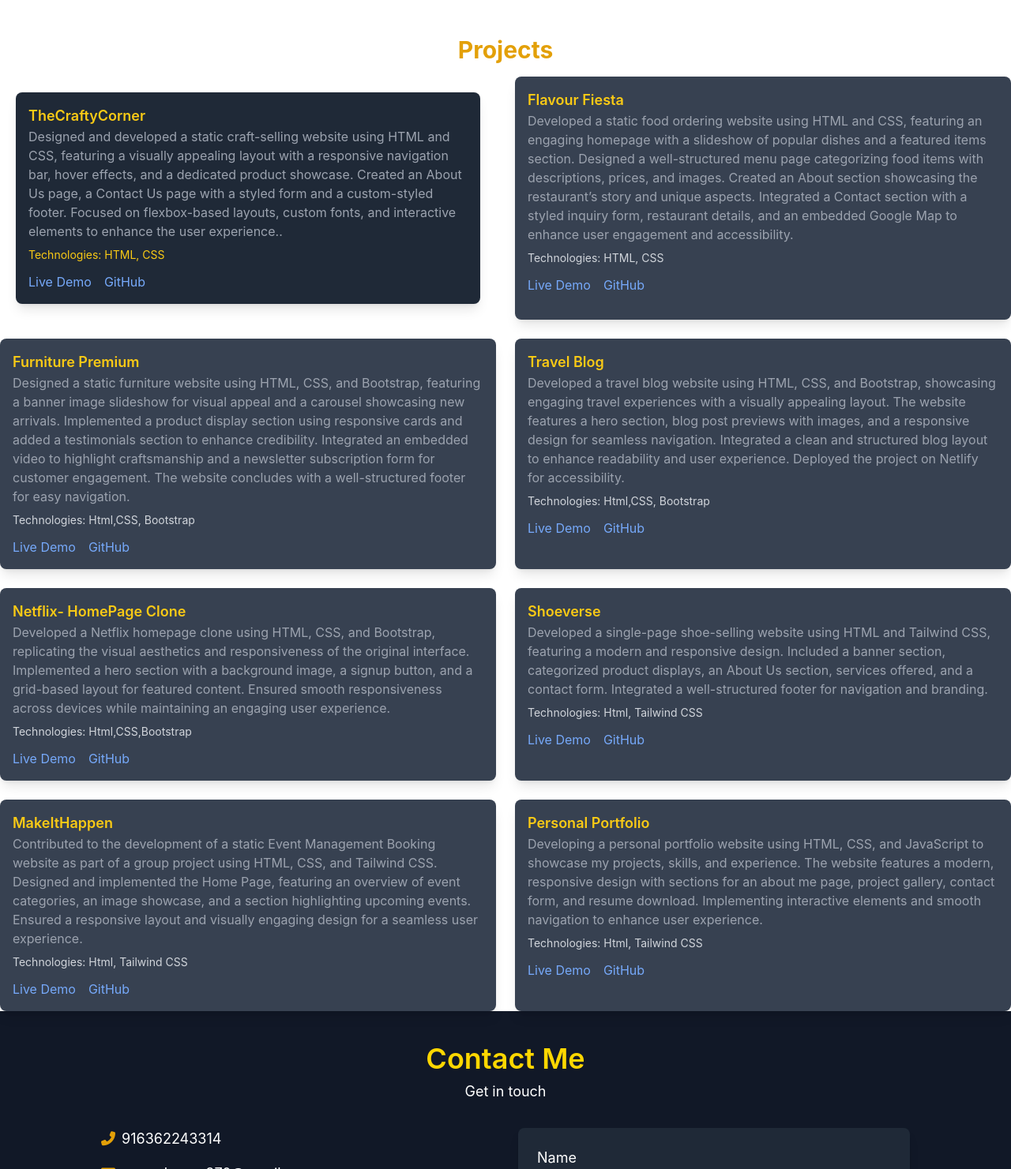
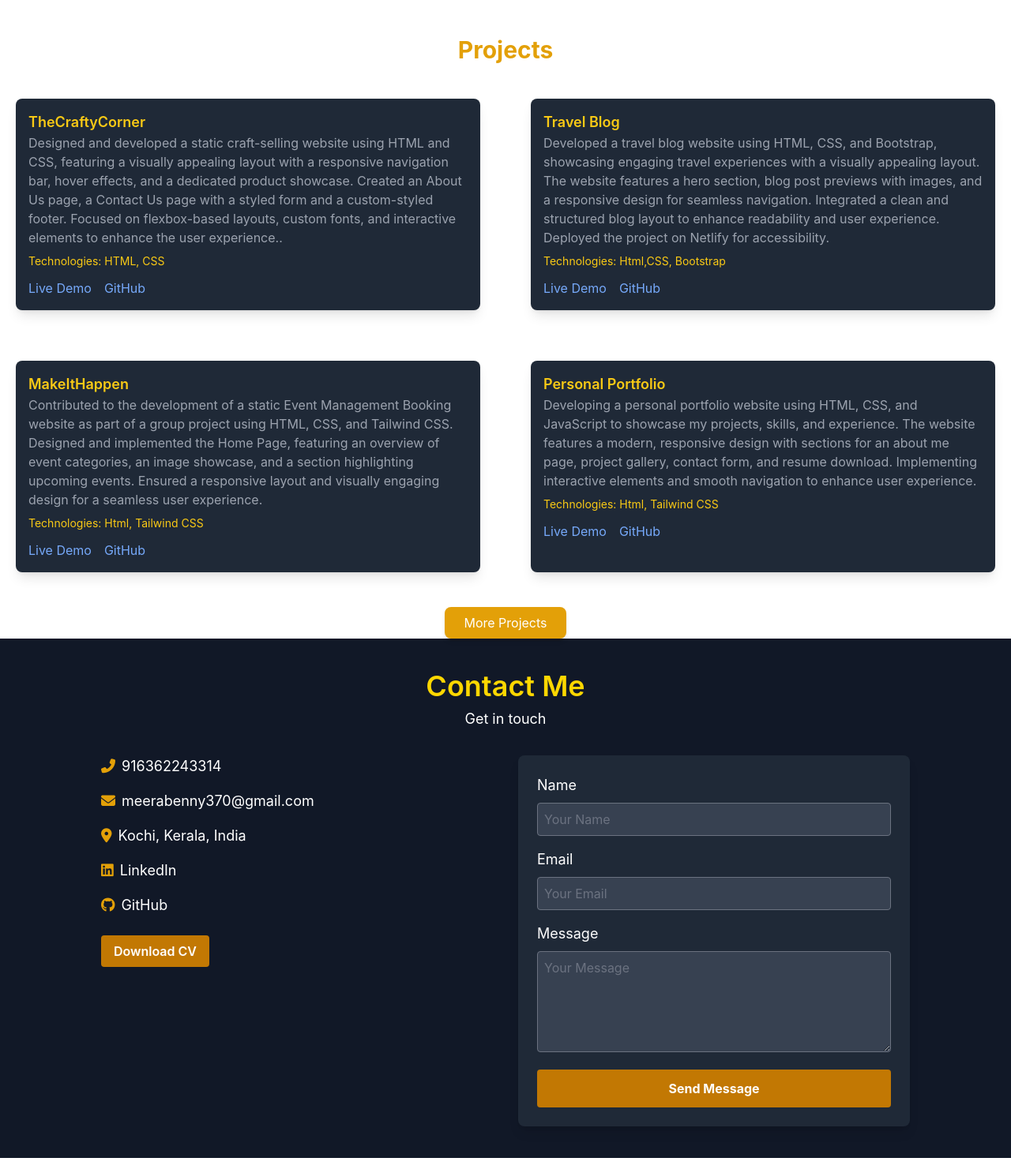
Before and after one commit to meera37/Personal-Portfolio, a plain HTML site: page index.html in a window 1280 px wide. Shown: the part 1769-3250 px from the top of the page at 79% size. Drawn offline with nearby package versions, Linux system fonts and the light colour scheme; a web font is replaced by a local one.

Commit message:
changes made

```diff
--- a/index.html
+++ b/index.html
@@ -185,16 +185,13 @@
         </div>
     </section>
 
-   <!-- project -->
+ <!-- Projects Section -->
 <div id="projects">
-<!-- <div id="projects" class="bg-gray-800 p-6 rounded-2xl shadow-lg hover:shadow-xl transition duration-300 border-l-4 border-yellow-400">
- -->
-   <h2 class="text-yellow-400 text-3xl font-bold mb-4 text-center">Projects</h2>
+    <h2 class="text-yellow-400 text-3xl font-bold mb-6 text-center">Projects</h2>
+
+    <!-- Main Project Grid (Visible) -->
     <div class="grid grid-cols-1 md:grid-cols-2 gap-6">
-            <!-- Project Cards -->
-            <div class="bg-gray-800 m-5 p-4 rounded-lg shadow-lg hover:shadow-2xl hover:scale-105 hover:bg-gray-600 hover:ring-2 hover:ring-yellow-400 hover:text-yellow-400 hover:tracking-wide hover:rotate-1 transition-transform duration-300
-            transition-all duration-300">
-
+        <div class="bg-gray-800 m-5 p-4 rounded-lg shadow-lg hover:shadow-2xl hover:scale-105 hover:ring-2 hover:ring-yellow-400  transition-all duration-300">
             <h3 class="text-lg font-semibold text-yellow-300">TheCraftyCorner</h3>
             <p class="text-gray-400">Designed and developed a static craft-selling website using HTML and CSS, featuring a visually appealing layout with a responsive navigation bar, hover effects, and a dedicated product showcase. Created an About Us page, a Contact Us page with a styled form and a custom-styled footer. Focused on flexbox-based layouts, custom fonts, and interactive elements to enhance the user experience..</p>
                 <p class="text-yellow-300 text-sm mt-2">Technologies: HTML, CSS </p>
@@ -203,64 +200,82 @@
                     <a href="https://meera37.github.io/TheCraftCorner/" target="_blank" class="text-blue-400 hover:underline">GitHub</a>
             </div>
         </div>
-            <div class="bg-gray-700 p-4 rounded-lg shadow-lg hover:shadow-xl transition duration-300">
-                <h3 class="text-lg font-semibold text-yellow-300">Flavour Fiesta</h3>
-                <p class="text-gray-400">Developed a static food ordering website using HTML and CSS, featuring an engaging homepage with a slideshow of popular dishes and a featured items section. Designed a well-structured menu page categorizing food items with descriptions, prices, and images. Created an About section showcasing the restaurant’s story and unique aspects. Integrated a Contact section with a styled inquiry form, restaurant details, and an embedded Google Map to enhance user engagement and accessibility.</p>
-                <p class="text-sm text-gray-300 mt-2">Technologies: HTML, CSS</p>
+
+        <div class="bg-gray-800 m-5 p-4 rounded-lg shadow-lg hover:shadow-2xl hover:scale-105 hover:ring-2 hover:ring-yellow-400 transition-all duration-300">
+            <h3 class="text-lg font-semibold text-yellow-300">Travel Blog</h3>
+            <p class="text-gray-400">Developed a travel blog website using HTML, CSS, and Bootstrap, showcasing engaging travel experiences with a visually appealing layout. The website features a hero section, blog post previews with images, and a responsive design for seamless navigation. Integrated a clean and structured blog layout to enhance readability and user experience. Deployed the project on Netlify for accessibility.</p>
+                <p class="text-sm text-yellow-300 mt-2">Technologies: Html,CSS, Bootstrap</p>
+                <div class="mt-3 flex gap-4">
+                    <a href="https://travelblogbymeera.netlify.app/" target="_blank" class="text-blue-400 hover:underline">Live Demo</a>
+                    <a href="#" class="text-blue-400 hover:underline">GitHub</a>
+            </div>
+        </div>
+
+        <div class="bg-gray-800 m-5 p-4 rounded-lg shadow-lg hover:shadow-2xl hover:scale-105 hover:ring-2 hover:ring-yellow-400 transition-all duration-300">
+            <h3 class="text-lg font-semibold text-yellow-300">MakeItHappen</h3>
+            <p class="text-gray-400">Contributed to the development of a static Event Management Booking website as part of a group project using HTML, CSS, and Tailwind CSS. Designed and implemented the Home Page, featuring an overview of event categories, an image showcase, and a section highlighting upcoming events. Ensured a responsive layout and visually engaging design for a seamless user experience.</p>
+                <p class="text-sm text-yellow-300 mt-2">Technologies:  Html, Tailwind CSS</p>
                 <div class="mt-3 flex gap-4">
                     <a href="#" class="text-blue-400 hover:underline">Live Demo</a>
                     <a href="#" class="text-blue-400 hover:underline">GitHub</a>
             </div>
         </div>
-            <div class="bg-gray-700 p-4 rounded-lg shadow-lg hover:shadow-xl transition duration-300">
-                <h3 class="text-lg font-semibold text-yellow-300">Furniture Premium</h3>
-                <p class="text-gray-400">Designed a static furniture website using HTML, CSS, and Bootstrap, featuring a banner image slideshow for visual appeal and a carousel showcasing new arrivals. Implemented a product display section using responsive cards and added a testimonials section to enhance credibility. Integrated an embedded video to highlight craftsmanship and a newsletter subscription form for customer engagement. The website concludes with a well-structured footer for easy navigation.</p>
-                <p class="text-sm text-gray-300 mt-2">Technologies: Html,CSS, Bootstrap</p>
+
+        <div class="bg-gray-800 m-5 p-4 rounded-lg shadow-lg hover:shadow-2xl hover:scale-105 hover:ring-2 hover:ring-yellow-400 transition-all duration-300">
+            <h3 class="text-lg font-semibold text-yellow-300">Personal Portfolio</h3>
+            <p class="text-gray-400">Developing a personal portfolio website using HTML, CSS, and JavaScript to showcase my projects, skills, and experience. The website features a modern, responsive design with sections for an about me page, project gallery, contact form, and resume download. Implementing interactive elements and smooth navigation to enhance user experience.</p>
+                <p class="text-sm text-yellow-300 mt-2">Technologies:  Html, Tailwind CSS</p>
                 <div class="mt-3 flex gap-4">
                     <a href="#" class="text-blue-400 hover:underline">Live Demo</a>
                     <a href="#" class="text-blue-400 hover:underline">GitHub</a>
             </div>
         </div>
-            <div class="bg-gray-700 p-4 rounded-lg shadow-lg hover:shadow-xl transition duration-300">
-                <h3 class="text-lg font-semibold text-yellow-300">Travel Blog</h3>
-                <p class="text-gray-400">Developed a travel blog website using HTML, CSS, and Bootstrap, showcasing engaging travel experiences with a visually appealing layout. The website features a hero section, blog post previews with images, and a responsive design for seamless navigation. Integrated a clean and structured blog layout to enhance readability and user experience. Deployed the project on Netlify for accessibility.</p>
-                <p class="text-sm text-gray-300 mt-2">Technologies: Html,CSS, Bootstrap</p>
+    </div>
+
+    <!-- Button to Open Modal -->
+    <div class="text-center mt-6">
+        <button onclick="toggleModal()" class="bg-yellow-400 text-white px-6 py-2 rounded-lg shadow-md hover:bg-yellow-500">More Projects</button>
+    </div>
+</div>
+
+<!-- Modal -->
+<div id="projectModal" class="hidden fixed inset-0 bg-black bg-opacity-50 flex justify-center items-center">
+    <div class="bg-gray-800 p-6 rounded-lg shadow-lg w-11/12 md:w-3/5 lg:w-1/2">
+        <button onclick="toggleModal()" class="float-right text-yellow-400 text-xl">&times;</button>
+
+        <!-- Carousel -->
+        <div class="relative w-full overflow-hidden">
+            <div id="carousel" class="flex transition-transform duration-500">
+                <div class="min-w-full p-4 text-white">
+                    <h3 class="text-lg font-semibold text-yellow-300">Flavour Fiesta</h3>
+                    <p class="text-gray-400">Developed a static food ordering website using HTML and CSS, featuring an engaging homepage with a slideshow of popular dishes and a featured items section. Designed a well-structured menu page categorizing food items with descriptions, prices, and images. Created an About section showcasing the restaurant’s story and unique aspects. Integrated a Contact section with a styled inquiry form, restaurant details, and an embedded Google Map to enhance user engagement and accessibility.</p>
+                <p class="text-sm text-yellow-300 mt-2">Technologies: HTML, CSS</p>
                 <div class="mt-3 flex gap-4">
-                    <a href="https://travelblogbymeera.netlify.app/" target="_blank" class="text-blue-400 hover:underline">Live Demo</a>
+                    <a href="#" class="text-blue-400 hover:underline">Live Demo</a>
+                    <a href="#" class="text-blue-400 hover:underline">GitHub</a> </div>
+                </div>
+                <div class="min-w-full p-4 text-white">
+                    <h3 class="text-lg font-semibold text-yellow-300">Furniture Premium</h3>
+                    <p class="text-gray-400">Designed a static furniture website using HTML, CSS, and Bootstrap, featuring a banner image slideshow for visual appeal and a carousel showcasing new arrivals. Implemented a product display section using responsive cards and added a testimonials section to enhance credibility. Integrated an embedded video to highlight craftsmanship and a newsletter subscription form for customer engagement. The website concludes with a well-structured footer for easy navigation.</p>
+                <p class="text-sm text-yellow-300 mt-2">Technologies: Html,CSS, Bootstrap</p>
+                <div class="mt-3 flex gap-4">
+                    <a href="#" class="text-blue-400 hover:underline">Live Demo</a>
                     <a href="#" class="text-blue-400 hover:underline">GitHub</a>
                 </div>
                 </div>
-            <div class="bg-gray-700 p-4 rounded-lg shadow-lg hover:shadow-xl transition duration-300">
+                <div class="min-w-full p-4 text-white">
                     <h3 class="text-lg font-semibold text-yellow-300">Netflix- HomePage Clone</h3>
                     <p class="text-gray-400">Developed a Netflix homepage clone using HTML, CSS, and Bootstrap, replicating the visual aesthetics and responsiveness of the original interface. Implemented a hero section with a background image, a signup button, and a grid-based layout for featured content. Ensured smooth responsiveness across devices while maintaining an engaging user experience.</p>
-                <p class="text-sm text-gray-300 mt-2">Technologies: Html,CSS,Bootstrap</p>
+                <p class="text-sm text-yellow-300 mt-2">Technologies: Html,CSS,Bootstrap</p>
                 <div class="mt-3 flex gap-4">
                     <a href="https://ntfx-clone-lm49cze-meera.netlify.app/" target="_blank" class="text-blue-400 hover:underline">Live Demo</a>
                     <a href="#" class="text-blue-400 hover:underline">GitHub</a>
                 </div>
                 </div>
-            <div class="bg-gray-700 p-4 rounded-lg shadow-lg hover:shadow-xl transition duration-300">
+                <div class="min-w-full p-4 text-white">
                     <h3 class="text-lg font-semibold text-yellow-300">Shoeverse</h3>
                     <p class="text-gray-400">Developed a single-page shoe-selling website using HTML and Tailwind CSS, featuring a modern and responsive design. Included a banner section, categorized product displays, an About Us section, services offered, and a contact form. Integrated a well-structured footer for navigation and branding.</p>
-                <p class="text-sm text-gray-300 mt-2">Technologies: Html, Tailwind CSS</p>
-                <div class="mt-3 flex gap-4">
-                    <a href="#" class="text-blue-400 hover:underline">Live Demo</a>
-                    <a href="#" class="text-blue-400 hover:underline">GitHub</a>
-                </div>
-            </div>
-            <div class="bg-gray-700 p-4 rounded-lg shadow-lg hover:shadow-xl transition duration-300">
-                <h3 class="text-lg font-semibold text-yellow-300">MakeItHappen</h3>
-                <p class="text-gray-400">Contributed to the development of a static Event Management Booking website as part of a group project using HTML, CSS, and Tailwind CSS. Designed and implemented the Home Page, featuring an overview of event categories, an image showcase, and a section highlighting upcoming events. Ensured a responsive layout and visually engaging design for a seamless user experience.</p>
-                <p class="text-sm text-gray-300 mt-2">Technologies:  Html, Tailwind CSS</p>
-                <div class="mt-3 flex gap-4">
-                    <a href="#" class="text-blue-400 hover:underline">Live Demo</a>
-                    <a href="#" class="text-blue-400 hover:underline">GitHub</a>
-                </div>
-            </div>
-            <div class="bg-gray-700 p-4 rounded-lg shadow-lg hover:shadow-xl transition duration-300">
-                <h3 class="text-lg font-semibold text-yellow-300">Personal Portfolio</h3>
-                <p class="text-gray-400">Developing a personal portfolio website using HTML, CSS, and JavaScript to showcase my projects, skills, and experience. The website features a modern, responsive design with sections for an about me page, project gallery, contact form, and resume download. Implementing interactive elements and smooth navigation to enhance user experience.</p>
-                <p class="text-sm text-gray-300 mt-2">Technologies:  Html, Tailwind CSS</p>
+                <p class="text-sm text-yellow-300 mt-2">Technologies: Html, Tailwind CSS</p>
                 <div class="mt-3 flex gap-4">
                     <a href="#" class="text-blue-400 hover:underline">Live Demo</a>
                     <a href="#" class="text-blue-400 hover:underline">GitHub</a>
@@ -268,6 +283,31 @@
                 </div>
             </div>
         </div>
+
+        <!-- Navigation Buttons -->
+        <div class="flex justify-between mt-4">
+            <button onclick="prevSlide()" class="text-yellow-400 text-lg">&#10094; Prev</button>
+            <button onclick="nextSlide()" class="text-yellow-400 text-lg">Next &#10095;</button>
+        </div>
+    </div>
+</div>
+
+<!-- JavaScript for Modal & Carousel -->
+<script>
+let index1 = 0;
+function toggleModal() {
+    document.getElementById("projectModal").classList.toggle("hidden");
+}
+function nextSlide() {
+    if (index1 < 3) index1++;
+    document.getElementById("carousel").style.transform = `translateX(-${index1 * 100}%)`;
+}
+function prevSlide() {
+    if (index1 > 0) index1--;
+    document.getElementById("carousel").style.transform = `translateX(-${index1 * 100}%)`;
+}
+</script>
+
 
  <!-- contact -->
     <section id="contact" class="bg-gray-900 text-white py-10 px-5">
```
Lines whose indentation alone changed are shown as unchanged.
